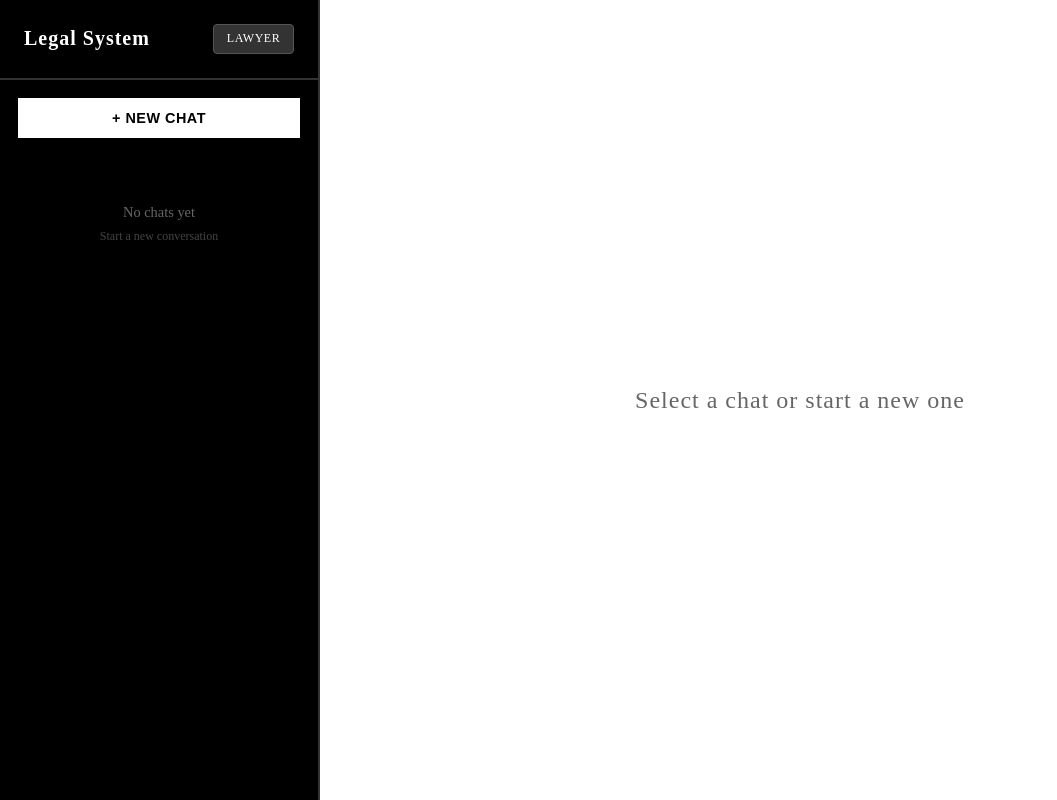
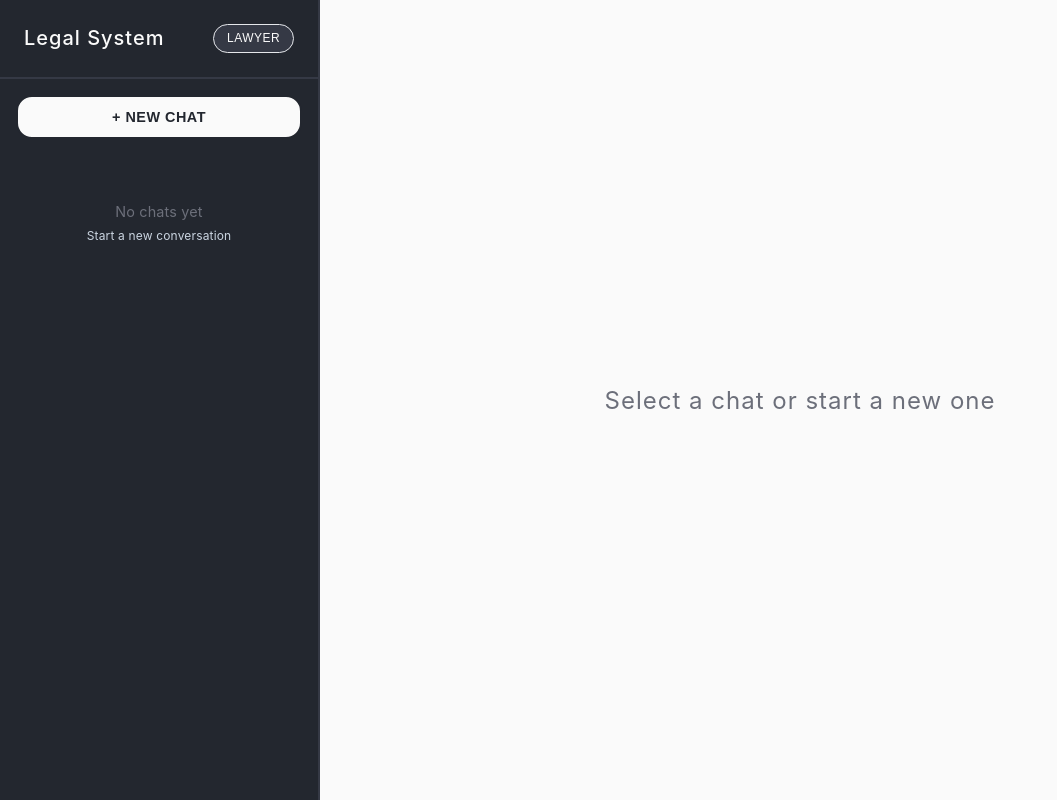
Before and after one commit to shaileshyadav24/legal-system-ui, a React (Vite) app: page / in a window 1280 px wide. Both pictures are taken after a click on the button "LAWYER". Shown: the whole page, without its empty margins (0-1057 px from the left). Built offline with nearby package versions, Linux system fonts and the light colour scheme.

Commit message:
Added UI to process response

```diff
--- a/src/App.css
+++ b/src/App.css
@@ -1,12 +1,17 @@
 .app {
   width: 100%;
   min-height: 100vh;
+  background: var(--color-white);
+  color: var(--color-black);
+  font-family: 'Inter', 'Segoe UI', 'Roboto', 'Helvetica Neue', Arial, 'Liberation Sans', sans-serif;
 }
 
 .app-layout {
   display: flex;
   height: 100vh;
   width: 100%;
+  background: var(--color-white);
+  overflow: hidden;
 }
 
 .chat-panel {
@@ -14,6 +19,7 @@
   display: flex;
   flex-direction: column;
   overflow: hidden;
+  background: var(--color-white);
 }
 
 .no-chat-selected {
@@ -21,12 +27,15 @@
   display: flex;
   align-items: center;
   justify-content: center;
+  background: var(--color-white);
 }
 
 .no-chat-selected h2 {
   font-size: 1.5rem;
   font-weight: 400;
   letter-spacing: 1px;
+  color: var(--color-gray-dark);
+  font-family: 'Inter', 'Segoe UI', 'Roboto', 'Helvetica Neue', Arial, 'Liberation Sans', sans-serif;
 }
 
 @media (max-width: 768px) {
--- a/src/App.jsx
+++ b/src/App.jsx
@@ -53,11 +53,17 @@ function App() {
   }
 
   const handleUpdateChat = (chatId, updates) => {
-    const updatedChats = chats.map(chat =>
-      chat.id === chatId ? { ...chat, ...updates } : chat
-    )
-    setChats(updatedChats)
-    localStorage.setItem('chats', JSON.stringify(updatedChats))
+    // const updatedChats = chats.map(chat =>
+    //   chat.id === chatId ? { ...chat, ...updates } : chat
+    // )
+    // setChats(updatedChats)
+    // localStorage.setItem('chats', JSON.stringify(updatedChats))
+  }
+
+  const changeUserType = () => {
+    localStorage.removeItem('userType')
+    setUserType(null)
+    setShowModal(true)
   }
 
   return (
@@ -72,6 +78,7 @@ function App() {
             activeChatId={activeChatId}
             onSelectChat={handleSelectChat}
             onNewChat={handleNewChat}
+            onUserTypeChange={changeUserType}
             userType={userType}
           />
           <div className="chat-panel">
--- a/src/components/ChatSidebar.css
+++ b/src/components/ChatSidebar.css
@@ -3,29 +3,37 @@
   height: 100vh;
   display: flex;
   flex-direction: column;
-  border-right: 2px solid;
+  border-right: 2px solid var(--color-black);
+  background: var(--color-black);
+  color: var(--color-white);
+  font-family: 'Inter', 'Segoe UI', 'Roboto', 'Helvetica Neue', Arial, 'Liberation Sans', sans-serif;
 }
 
 .sidebar-header {
   padding: 1.5rem;
-  border-bottom: 2px solid;
+  border-bottom: 2px solid var(--color-gray-border);
   display: flex;
   justify-content: space-between;
   align-items: center;
+  background: var(--color-black);
+  color: var(--color-white);
 }
 
 .sidebar-header h2 {
   font-size: 1.25rem;
   font-weight: 700;
   margin: 0;
+  font-family: 'Inter', 'Segoe UI', 'Roboto', 'Helvetica Neue', Arial, 'Liberation Sans', sans-serif;
 }
 
 .user-type-badge {
   padding: 0.4rem 0.8rem;
-  border-radius: 4px;
+  border-radius: 20px;
   font-size: 0.75rem;
   font-weight: 500;
-  border: 1px solid;
+  border: 1px solid var(--color-gray-border-light);
+  background: var(--color-gray-dark);
+  color: var(--color-white);
 }
 
 .new-chat-button {
@@ -35,6 +43,7 @@
   font-size: 0.9rem;
   font-weight: 600;
   cursor: pointer;
+  border-radius: 16px;
 }
 
 .chats-list {
--- a/src/components/ChatSidebar.jsx
+++ b/src/components/ChatSidebar.jsx
@@ -1,11 +1,11 @@
 import './ChatSidebar.css'
 
-function ChatSidebar({ chats, activeChatId, onSelectChat, onNewChat, userType }) {
+function ChatSidebar({ chats, activeChatId, onSelectChat, onNewChat, userType, onUserTypeChange }) {
   return (
     <div className="chat-sidebar">
       <div className="sidebar-header">
         <h2>Legal System</h2>
-        <span className="user-type-badge">{userType}</span>
+        <button onClick={onUserTypeChange} className="user-type-badge">{userType}</button>
       </div>
       <button className="new-chat-button" onClick={onNewChat}>
         + New Chat
--- a/src/components/Chatbot.css
+++ b/src/components/Chatbot.css
@@ -10,12 +10,15 @@
   display: flex;
   justify-content: space-between;
   align-items: center;
-  border-bottom: 2px solid;
+  border-bottom: 2px solid var(--color-black);
+  background: var(--color-black);
+  color: var(--color-white);
 }
 
 .chatbot-header h1 {
   font-size: 1.5rem;
   font-weight: 700;
+  font-family: 'Inter', 'Segoe UI', 'Roboto', 'Helvetica Neue', Arial, 'Liberation Sans', sans-serif;
 }
 
 .messages-container {
@@ -25,12 +28,17 @@
   display: flex;
   flex-direction: column;
   gap: 1.5rem;
+  background: var(--color-white);
+  color: var(--color-black);
+  border-radius: 18px;
 }
 
 .message {
   display: flex;
   margin-bottom: 0.5rem;
   animation: fadeInMessage 0.3s ease-in;
+  font-family: 'Inter', 'Segoe UI', 'Roboto', 'Helvetica Neue', Arial, 'Liberation Sans', sans-serif;
+  border-radius: 16px;
 }
 
 .user-message {
@@ -51,7 +59,7 @@
   font-size: 0.95rem;
 }
 
-.message-content.loading {
+.message-content.loading, .message-urls {
   padding: 1rem 1.5rem;
 }
 
--- a/src/components/Chatbot.jsx
+++ b/src/components/Chatbot.jsx
@@ -16,14 +16,26 @@ function Chatbot({ userType, chatId, chat, onUpdateChat }) {
   // Reset messages when chatId changes
   useEffect(() => {
     if (chat && chat.messages && chat.messages.length > 0) {
+      // Only update if messages are different
+      const isDifferent =
+        chat.messages.length !== messages.length ||
+        chat.messages.some((m, i) => m.text !== messages[i]?.text || m.sender !== messages[i]?.sender)
+      if (isDifferent) {
         setMessages(chat.messages)
+      }
     } else {
+      if (
+        messages.length !== 1 ||
+        messages[0].sender !== 'bot' ||
+        messages[0].text !== `Hello! You are logged in as a ${userType}. How can I help you today?`
+      ) {
         setMessages([
           {
             text: `Hello! You are logged in as a ${userType}. How can I help you today?`,
             sender: 'bot'
           }
         ])
+      }
     }
   }, [chatId, userType, chat])
 
@@ -63,13 +75,19 @@ function Chatbot({ userType, chatId, chat, onUpdateChat }) {
     setInputValue('')
     setIsLoading(true)
 
+    const history = messages.filter((m, index) => (m.sender === 'user' || m.sender === 'bot') && index > 0).map(m => ({
+      q: m.text,
+      sender: m.sender
+    }))
+
     try {
-      const response = await sendQuery(inputValue, userType)
+      const response = await sendQuery(inputValue, userType, history)
       let responseText = response.answer || response.text || response.message || 'I received your message.'
       // Remove "Response:" prefix if present
       responseText = responseText.replace(/^Response:\s*/i, '').trim()
       const botMessage = {
         text: responseText,
+        urls: response.urls || [],
         sender: 'bot'
       }
       setMessages(prev => [...prev, botMessage])
@@ -104,7 +122,24 @@ function Chatbot({ userType, chatId, chat, onUpdateChat }) {
             className={`message ${message.sender === 'user' ? 'user-message' : 'bot-message'}`}
           >
             <div className="message-content">
-              {message.text}
+              {message.text.split('\n').map((line, i) => (
+                <p key={i}>{line}</p>
+              ))}
+
+            {message.urls && message.urls.length > 0 && (
+              <>
+                <ol className="message-urls">
+                  <b>Related Links:</b>
+                  {message.urls.map((url, idx) => (
+                    <li key={idx}>
+                      <a href={url} target="_blank" rel="noopener noreferrer" className="message-url">
+                       {url.length > 50 ? url.substring(0, 47) + '...' : url}
+                      </a>
+                    </li>
+                  ))}
+                </ol>
+              </>
+            )}
             </div>
           </div>
         ))}
--- a/src/components/UserTypeModal.css
+++ b/src/components/UserTypeModal.css
@@ -24,11 +24,15 @@
   margin-bottom: 0.5rem;
   font-size: 1.75rem;
   font-weight: 700;
+  font-family: 'Inter', 'Segoe UI', 'Roboto', 'Helvetica Neue', Arial, 'Liberation Sans', sans-serif;
+  color: var(--color-black);
 }
 
 .modal-content p {
   margin-bottom: 2rem;
   font-size: 1.1rem;
+  font-family: 'Inter', 'Segoe UI', 'Roboto', 'Helvetica Neue', Arial, 'Liberation Sans', sans-serif;
+  color: var(--color-gray-dark);
 }
 
 .button-group {
@@ -42,8 +46,16 @@
   padding: 1rem 2.5rem;
   font-size: 1.1rem;
   font-weight: 600;
-  border: 3px solid;
-  border-radius: 0;
+  border: 3px solid var(--color-black);
+  border-radius: 24px;
   cursor: pointer;
   min-width: 150px;
+  background: var(--color-white);
+  color: var(--color-black);
+  font-family: 'Inter', 'Segoe UI', 'Roboto', 'Helvetica Neue', Arial, 'Liberation Sans', sans-serif;
+  transition: background 0.2s, color 0.2s;
 }
+.user-type-button:hover {
+  background: var(--color-black);
+  color: var(--color-white);
+}
--- a/src/services/api.js
+++ b/src/services/api.js
@@ -1,14 +1,17 @@
-const API_URL = 'http://localhost:8000/query'
+const API_URL = 'http://localhost:8000/query/user'
+const API_URL_LAWYER = 'http://localhost:8000/query/lawyer'
 
-export const sendQuery = async (query, userType) => {
-  const response = await fetch(API_URL, {
+export const sendQuery = async (query, userType, history = []) => {
+  let url = userType.toLowerCase() === 'lawyer' ? API_URL_LAWYER : API_URL
+  const response = await fetch(url, {
     method: 'POST',
     headers: {
       'Content-Type': 'application/json',
     },
     body: JSON.stringify({
-      query: query,
-      user_type: userType
+      query,
+      user_type: userType,
+      history
     })
   })
 
--- a/src/styles/colors.css
+++ b/src/styles/colors.css
@@ -1,16 +1,17 @@
 /* Color Variables */
+/* Professional Black & White Palette */
 :root {
-  --color-black: #000;
-  --color-white: #fff;
-  --color-gray-dark: #333;
-  --color-gray-medium: #666;
-  --color-gray-light: #888;
-  --color-gray-lighter: #f5f5f5;
-  --color-gray-darkest: #111;
-  --color-gray-darker: #1a1a1a;
-  --color-gray-border: #222;
-  --color-gray-border-light: #555;
-  --color-gray-border-medium: #444;
+  --color-black: #23272f; /* softened to dark gray */
+  --color-white: #fafafa;
+  --color-gray-dark: #353945;
+  --color-gray-medium: #6c6f7a;
+  --color-gray-light: #bbbbbb;
+  --color-gray-lighter: #ededed;
+  --color-gray-darkest: #181a20;
+  --color-gray-darker: #23272f;
+  --color-gray-border: #d1d5db;
+  --color-gray-border-light: #e5e7eb;
+  --color-gray-border-medium: #cbd5e1;
 }
 
 /* Background Colors */
--- a/src/styles/common.css
+++ b/src/styles/common.css
@@ -55,13 +55,14 @@
   width: 6px;
 }
 
+
 .messages-container::-webkit-scrollbar-thumb,
 .chats-list::-webkit-scrollbar-thumb {
-  border-radius: 4px;
+  border-radius: 12px;
 }
 
 .chats-list::-webkit-scrollbar-thumb {
-  border-radius: 3px;
+  border-radius: 12px;
 }
 
 /* Common Transitions */
@@ -78,13 +79,18 @@ input {
 }
 
 /* Common Typography */
+
 body {
-  font-family: 'Times New Roman', 'Georgia', serif;
+  font-family: 'Inter', 'Segoe UI', 'Roboto', 'Helvetica Neue', Arial, 'Liberation Sans', sans-serif;
+  font-size: 16px;
+  font-weight: 400;
+  letter-spacing: 0.01em;
 }
 
 code {
   font-family: 'Courier New', monospace;
 }
+
 
 .chatbot-header h1,
 .sidebar-header h2,
@@ -93,7 +99,8 @@ code {
 .message-input,
 .send-button,
 .user-type-button {
-  font-family: 'Times New Roman', serif;
+  font-family: 'Inter', 'Segoe UI', 'Roboto', 'Helvetica Neue', Arial, 'Liberation Sans', sans-serif;
+  font-weight: 500;
 }
 
 .chatbot-header h1,
```
Lines whose indentation alone changed are shown as unchanged.
